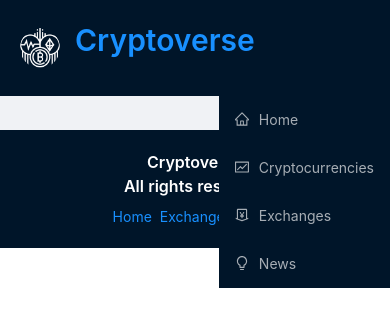
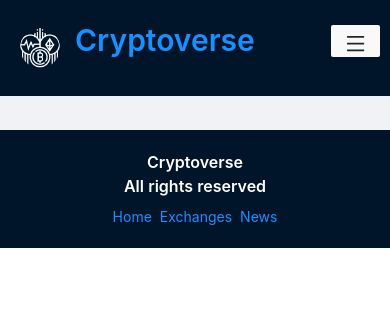
Before and after one commit to Paulg05/Cryptocurrency-App, a React (Create React App) app: page /exchanges in a window 390 px wide. Shown: the top 326 px of the page. Built offline with nearby package versions, Linux system fonts and the light colour scheme.

Commit message:
added: created ladt exhcnage query for the Exchanges component

```diff
--- a/src/components/CryptoDetails.jsx
+++ b/src/components/CryptoDetails.jsx
@@ -16,6 +16,7 @@ import {
 } from "@ant-design/icons";
 import { useGetCryptoDetailsQuery, useGetCryptoHistoryQuery } from "../services/cryptoApi";
 import LineChart from "./LineChart";
+import Loader from './Loader'
 
 const { Title, Text } = Typography;
 const { Option } = Select;
@@ -27,7 +28,7 @@ const CryptoDetails = () => {
   const { data: coinHistory } = useGetCryptoHistoryQuery({coinId, timePeriod});
   const cryptoDetails = data?.data?.coin;
 
-  if (isFetching) return "Loading....";
+  if (isFetching) return <Loader />;
 
   const time = ["3h", "24h", "7d", "30d", "1y", "3m", "3y", "5y"];
 
--- a/src/components/Cryptocurrencies.jsx
+++ b/src/components/Cryptocurrencies.jsx
@@ -4,6 +4,7 @@ import millify from "millify";
 import { Link } from "react-router-dom";
 import { Card, Row, Col, Input } from "antd";
 import { useGetCryptosQuery } from "../services/cryptoApi";
+import Loader from './Loader'
 
 const Cryptocurrencies = ({ simplified }) => {
   const count = simplified ? 10 : 100;
@@ -19,7 +20,7 @@ const Cryptocurrencies = ({ simplified }) => {
     setCryptos(filteredData);
   }, [cryptosList, searchTerm]);
 
-  if (isFetching) return "Loading....";
+  if (isFetching) return <Loader />;
 
   return (
     <>
--- a/src/components/Exchanges.jsx
+++ b/src/components/Exchanges.jsx
@@ -1,6 +1,10 @@
 import React from 'react'
+import Loader from './Loader'
 
 const Exchanges = () => {
+
+  // if(isFetching) return <Loader />
+
   return (
     <div>
 
--- a/src/components/Homepage.jsx
+++ b/src/components/Homepage.jsx
@@ -4,6 +4,7 @@ import { Typography, Row, Col, Statistic } from "antd";
 import { Link } from "react-router-dom";
 import { useGetCryptosQuery } from "../services/cryptoApi";
 import { Cryptocurrencies, News } from "../components";
+import Loader from './Loader'
 
 const { Title } = Typography;
 
@@ -11,7 +12,7 @@ const Homepage = () => {
   const { data, isFetching } = useGetCryptosQuery(10);
   const globalStats = data?.data?.stats;
 
-  if (isFetching) return "Loading....";
+  if (isFetching) return <Loader />;
   console.log(data);
 
   return (
--- /dev/null
+++ b/src/components/Loader.jsx
@@ -0,0 +1,12 @@
+import React from "react";
+import { Spin } from "antd";
+
+const Loader = () => {
+  return (
+    <div className="loader">
+      <Spin />
+    </div>
+  );
+};
+
+export default Loader;
--- a/src/components/Navbar.jsx
+++ b/src/components/Navbar.jsx
@@ -6,12 +6,31 @@ import {
   MoneyCollectOutlined,
   BulbOutlined,
   FundOutlined,
+  MenuOutlined
 } from "@ant-design/icons";
 import icon from "../images/cryptocurrency.png";
 
 const Navbar = () => {
+  const [activeMenu, setActiveMenu] = useState(true);
+  const [screenSize, setScreenSize] = useState(null);
 
+  useEffect(() => {
+    const handleResize = () => setScreenSize(window.innerWidth);
 
+    window.addEventListener("resize", handleResize);
+
+    handleResize();
+
+    return () => window.removeEventListener("resize", handleResize);
+  }, []);
+
+  useEffect(() => {
+    if (screenSize < 768) {
+      setActiveMenu(false);
+    } else {
+      setActiveMenu(true);
+    }
+  }, [screenSize]);
 
   return (
     <div className="nav-container">
@@ -20,8 +39,11 @@ const Navbar = () => {
         <Typography.Title level={2} className="logo">
           <Link to="/">Cryptoverse </Link>
         </Typography.Title>
-        {/* <Button></Button> */}
+      <Button className="menu-control-container"  onClick={()=> setActiveMenu(!activeMenu)} >
+        <MenuOutlined />
+      </Button>
       </div>
+      {activeMenu && (
         <Menu theme="dark">
           <Menu.Item icon={<HomeOutlined />}>
             <Link to="/">Home</Link>
@@ -36,6 +58,7 @@ const Navbar = () => {
             <Link to="/news">News</Link>
           </Menu.Item>
         </Menu>
+      )}
     </div>
   );
 };
--- a/src/components/News.jsx
+++ b/src/components/News.jsx
@@ -4,6 +4,8 @@ import moment from "moment";
 
 import { useGetCryptoNewsQuery } from "../services/cryptoNewsApi";
 import { useGetCryptosQuery } from "../services/cryptoApi";
+import Loader from "./Loader";
+
 const { Text, Title } = Typography;
 const { Option } = Select;
 
@@ -18,7 +20,7 @@ const News = ({ simplified }) => {
   });
   const { data } = useGetCryptosQuery(100);
 
-  if (!cryptoNews) return "Loading...";
+  if (!cryptoNews?.value) return <Loader />;
 
   return (
     <Row gutter={[24, 24]}>
--- a/src/services/cryptoApi.js
+++ b/src/services/cryptoApi.js
@@ -16,6 +16,9 @@ export const cryptoApi = createApi({
     getCryptos: builder.query({
       query: (count) => createRequest(`/coins?limit=${count}`),
     }),
+    getExchanges: builder.query({
+      query: () => createRequest(`/exchanges`),
+    }),
     getCryptoDetails: builder.query({
       query: (coinId, timeperiod) => createRequest(`/coin/${coinId}`),
     }),
@@ -26,4 +29,9 @@ export const cryptoApi = createApi({
   }),
 });
 
-export const { useGetCryptosQuery, useGetCryptoDetailsQuery, useGetCryptoHistoryQuery } = cryptoApi;
+export const {
+  useGetCryptosQuery,
+  useGetExchangesQuery,
+  useGetCryptoDetailsQuery,
+  useGetCryptoHistoryQuery,
+} = cryptoApi;
```
Lines whose indentation alone changed are shown as unchanged.
